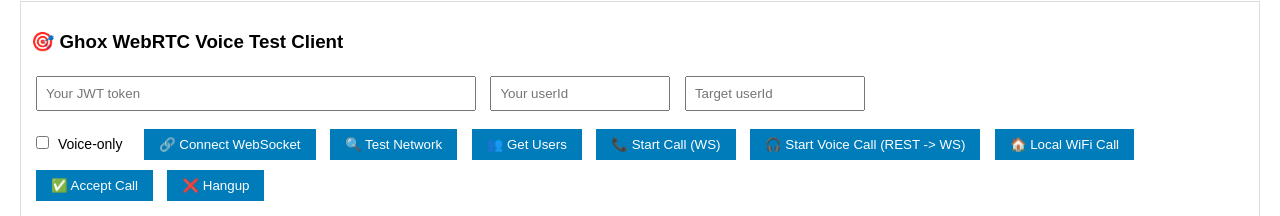
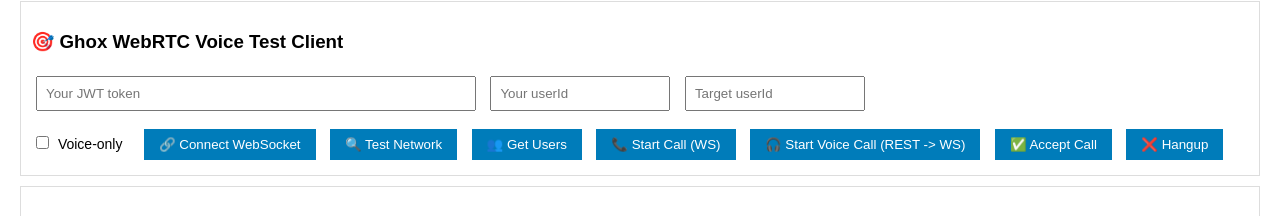
Before and after one commit to iquinde/ghox_server_new, a website: page src/utils/prueba.html in a window 1280 px wide. Shown: the part 115-331 px from the top of the page. Drawn offline with Linux system fonts and the light colour scheme.

Commit message:
Fix: Clean up prueba.html errors

```diff
--- a/src/utils/prueba.html
+++ b/src/utils/prueba.html
@@ -39,7 +39,6 @@
             <button onclick="getUsers()">👥 Get Users</button>
             <button onclick="startCall()">📞 Start Call (WS)</button>
             <button onclick="startVoiceCall()">🎧 Start Voice Call (REST -> WS)</button>
-            <button onclick="startLocalCall()">🏠 Local WiFi Call</button>
             <button onclick="acceptCall()">✅ Accept Call</button>
             <button onclick="hangup()">❌ Hangup</button>
           </div>
@@ -588,42 +587,6 @@
                 pc.onicecandidate = e => {
                   if (e.candidate) {
                     ws.send(JSON.stringify({ type: 'ice', to: targetUserId, candidate: e.candidate }));
-
-          // Start local WiFi call (optimized for same network)
-          async function startLocalCall() {
-            const jwt = document.getElementById('jwt').value;
-            const targetUserId = document.getElementById('targetUserId').value;
-            const myUserId = document.getElementById('myUserId').value;
-
-            if (!jwt) return log('❌ Missing JWT');
-            if (!targetUserId) return log('❌ Missing target userId');
-            if (!ws || ws.readyState !== WebSocket.OPEN) return log('❌ WebSocket not connected');
-
-            try {
-              // Create call record via REST
-              const res = await fetch(`${API_BASE}/api/calls/voice`, {
-                method: 'POST',
-                headers: { 'Content-Type': 'application/json', Authorization: `Bearer ${jwt}` },
-                body: JSON.stringify({ to: targetUserId, meta: { initiatedBy: myUserId, voiceOnly: true, localNetwork: true } })
-              });
-              const data = await res.json();
-              if (!res.ok) {
-                log('❌ Local call create failed: ' + JSON.stringify(data));
-                return;
-              }
-              currentCallId = data.callId;
-              log('🏠 Local WiFi call record created, callId: ' + currentCallId);
-
-              // Use local network optimized ICE configuration
-              if (!pc) {
-                const iceRes = await fetch(`${API_BASE}/api/ice/local`, { headers: { Authorization: `Bearer ${jwt}` } });
-                const { iceServers } = await iceRes.json();
-                log('🏠 Using local network ICE servers');
-                pc = new RTCPeerConnection({ iceServers });
-                pc.onicecandidate = e => {
-                  if (e.candidate) {
-                    ws.send(JSON.stringify({ type: 'ice', to: targetUserId, candidate: e.candidate }));
-                    log('🧊 ICE candidate (LOCAL) sent: ' + e.candidate.candidate.slice(0, 50) + '...');
                   }
                 };
                 pc.ontrack = e => {
@@ -634,29 +597,6 @@
                   log('🎧 Remote audio stream received');
                 };
               }
-
-              // Get user media and create offer
-              const stream = await navigator.mediaDevices.getUserMedia({ audio: true, video: false });
-              localAudioElement.srcObject = stream;
-              localAudioElement.style.display = 'block';
-              log('📹 Local media added');
-              stream.getTracks().forEach(track => pc.addTrack(track, stream));
-
-              const offer = await pc.createOffer({ offerToReceiveAudio: true, offerToReceiveVideo: false });
-              await pc.setLocalDescription(offer);
-              log('📤 Offer (local WiFi) sent');
-
-              ws.send(JSON.stringify({
-                type: 'offer',
-                to: targetUserId,
-                offer: offer,
-                callId: currentCallId
-              }));
-
-            } catch (e) {
-              log(`❌ Local call error: ${e.message || e}`);
-            }
-          }
 
               // get audio-only local media
               if (!localStream || (localStream.getVideoTracks && localStream.getVideoTracks().length > 0)) {
```
